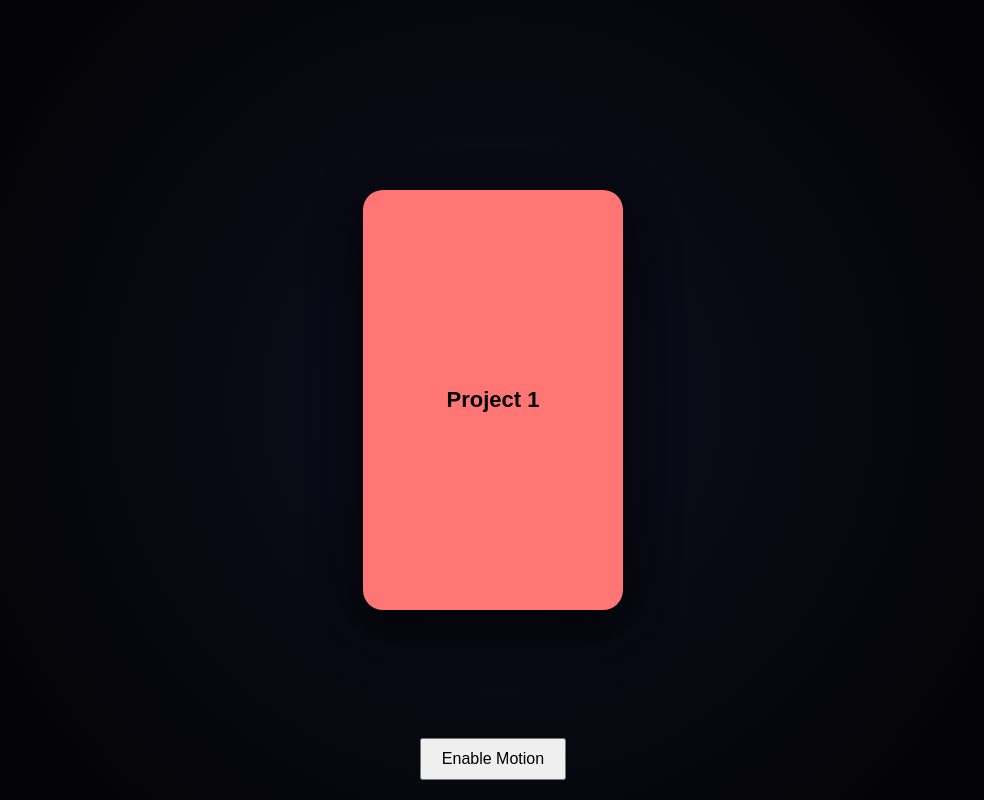
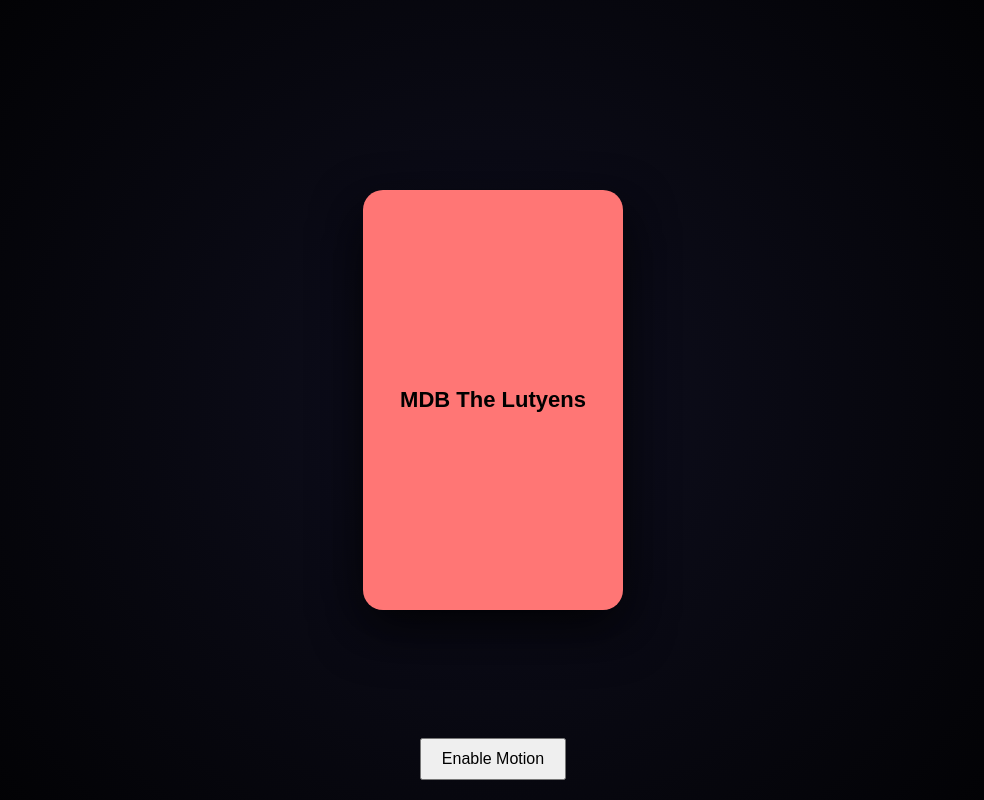
Before and after one commit to bettersideserver-cpu/mobiletest, a plain HTML site: page index.html in a window 1280 px wide. Shown: the whole page, without its empty margins (147-1131 px from the left). Drawn offline with Linux system fonts and the light colour scheme.

Commit message:
Update index.html

```diff
--- a/index.html
+++ b/index.html
@@ -54,9 +54,9 @@ button {
 <body>
 
 <div class="stack" id="stack">
-  <div class="card" data-link="https://yourwebsite1.com">Project 1</div>
-  <div class="card" data-link="https://yourwebsite2.com">Project 2</div>
-  <div class="card" data-link="https://yourwebsite3.com">Project 3</div>
+  <div class="card" data-link="http://mdbthelutyens.in/">MDB The Lutyens</div>
+  <div class="card" data-link="http://www.cminfiniaimmersive.com/">CM Infinia</div>
+  <div class="card" data-link="https://bettersideserver-cpu.github.io/AnantaStreet/">Ananta</div>
 </div>
 
 <button id="startBtn">Enable Motion</button>
```
